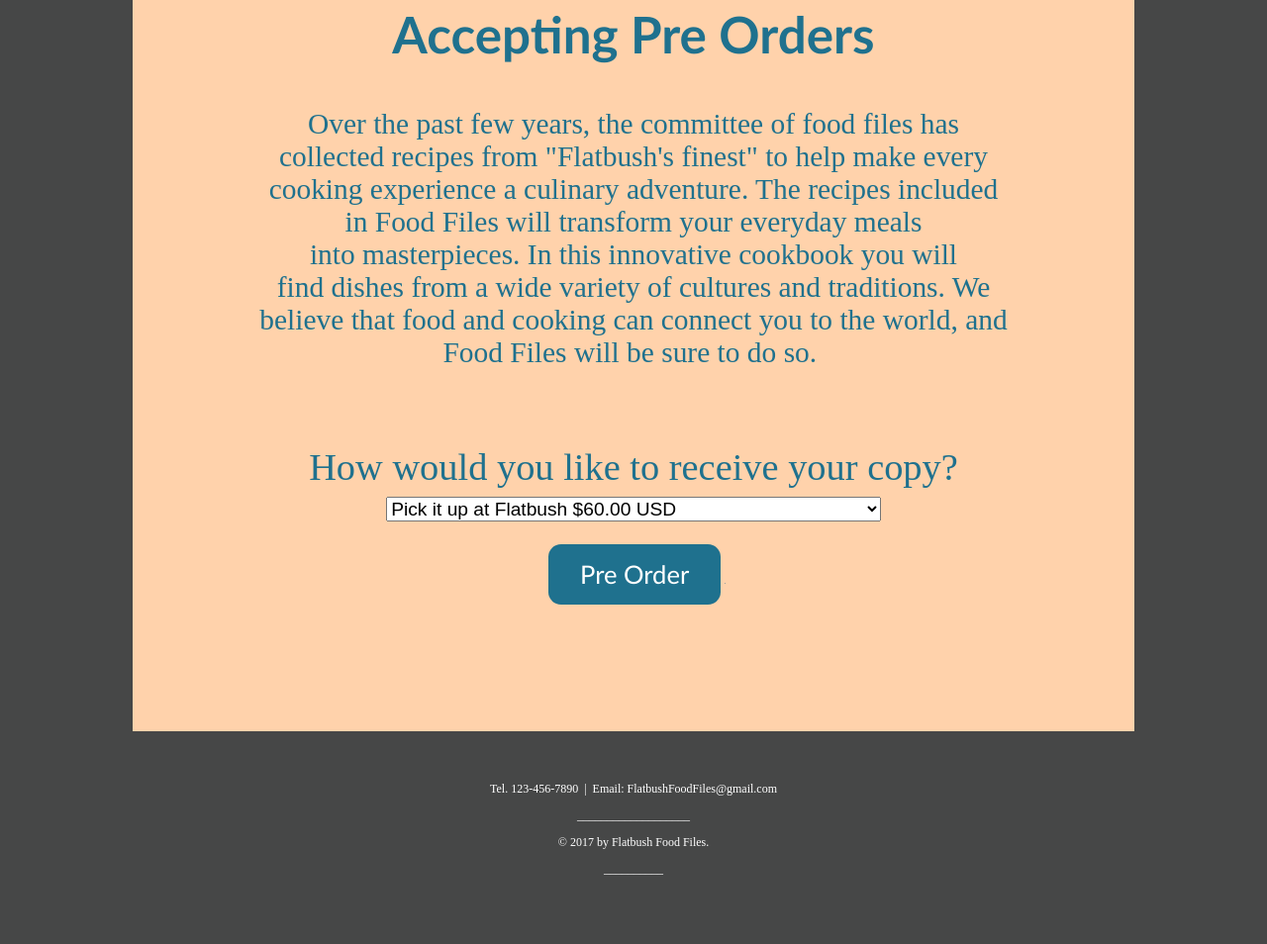
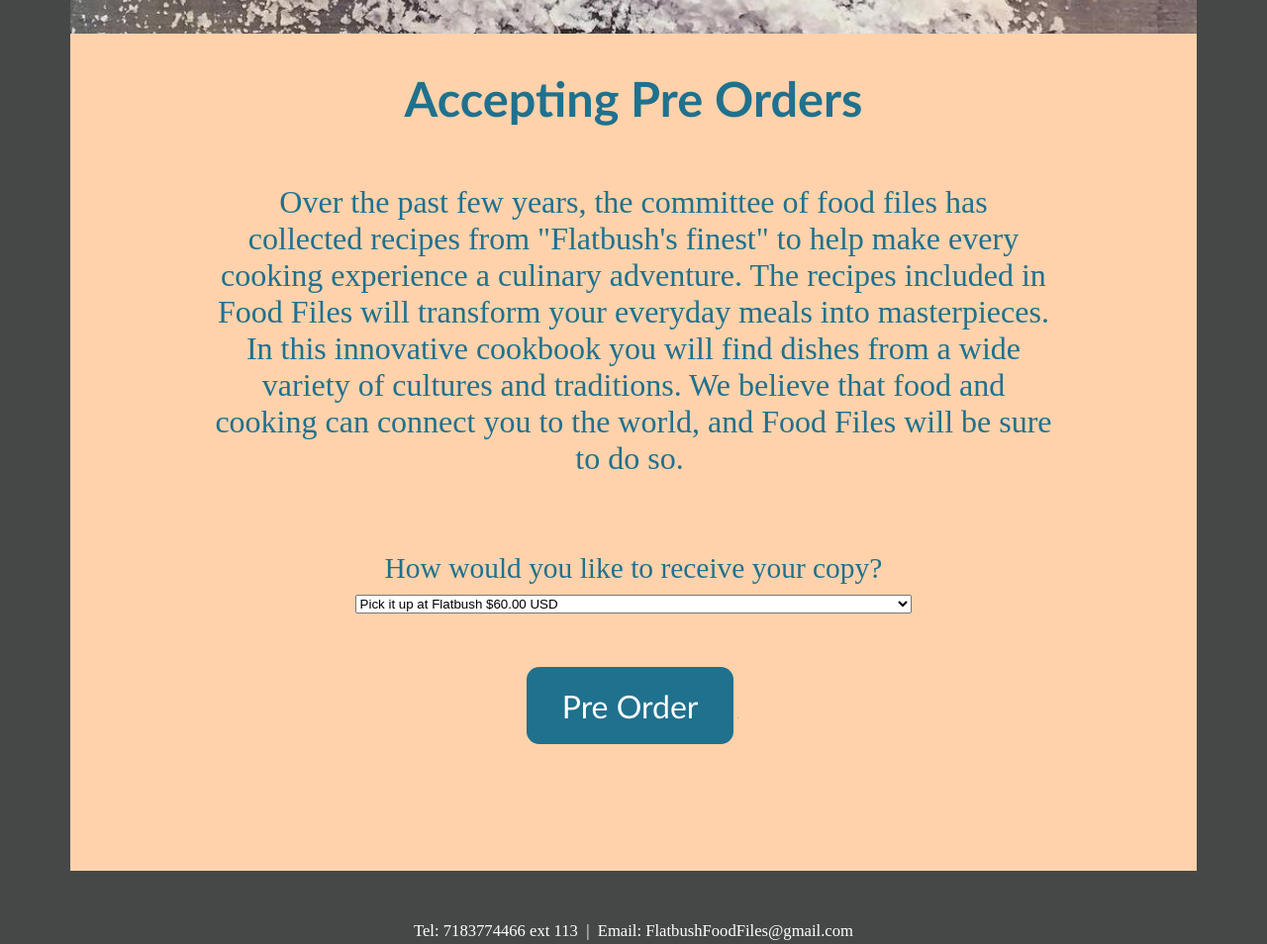
Before and after one commit to ikeybenz1/ikeybenz1.github.io, a plain HTML site: page index.html in a window 1280 px wide. Shown: the part 899-1853 px from the top of the page at 99% size. Before the commit the page ends 1823 px from the top, so only its background shows below. Drawn offline with Linux system fonts and the light colour scheme.

Commit message:
Fixed font sizes

```diff
--- a/index.html
+++ b/index.html
@@ -10,13 +10,13 @@
     <div class="mainPage">
       <img src="FoodFilesImage.jpg" alt="" style="width: 100%; height: Auto;">
       <div class="" style="width: 100%; height: 6vw;">
-        <h4 style="color: #1F718E; font-family: Trebuchet MS; text-align: center; font-size: 4vw;">Accepting Pre Orders</h4>
+        <h1 style="color: #1F718E; font-family: Trebuchet MS; text-align: center; font-size: 3.8vw;">Accepting Pre Orders</h1>
       </div>
 
-      <div class="descriptionParagraph" style="width: 75%; margin-left: 12.5%;">
-        <p style="color: #1F718E; text-align: center; font-size: 2.3vw;">Over the past few years, the committee of food files has collected recipes from "Flatbush's finest" to help make every cooking experience a culinary adventure. The recipes included in Food Files will transform your everyday meals into masterpieces. In this innovative cookbook you will find dishes from a wide variety of cultures and traditions. We believe that food and cooking can connect you to the world, and Food Files will be sure to do so. </p>
+      <div class="descriptionParagraph" style="width: 75%; margin-left: 12.5%; margin-top: 3vw;">
+        <p style="color: #1F718E; text-align: center; font-size: 2.5vw;">Over the past few years, the committee of food files has collected recipes from "Flatbush's finest" to help make every cooking experience a culinary adventure. The recipes included in Food Files will transform your everyday meals into masterpieces. In this innovative cookbook you will find dishes from a wide variety of cultures and traditions. We believe that food and cooking can connect you to the world, and Food Files will be sure to do so. </p>
       </div>
-      <p style="color: #1F718E; font-size: 3vw; height: 0.5vw; text-align: center; margin-top: 6vw;">How would you like to receive your copy?</p>
+      <p style="color: #1F718E; height: 0.5vw; text-align: center; margin-top: 6vw; font-size: 2.3vw;">How would you like to receive your copy?</p>
 
       <div class="preOrderButton" style="width: 50%; margin-left: 25%;">
 
@@ -24,9 +24,9 @@
           <input type="hidden" name="cmd" value="_s-xclick">
           <input type="hidden" name="hosted_button_id" value="DD5RMWW3RX6GY">
           <table style="width: 100%">
-              <tr><td><input type="hidden" name="on0" value="Shipping and Pickup Options"></td></tr><tr><td><select name="os0" style="width: 100%; font-size: 1.5vw;">
-                <option value="Pickup your cookbook at Flatbush" style="font-size: 1vw;">Pick it up at Flatbush $60.00 USD</option>
-                <option value="Have your cookbook shipped to you" style="font-size: 1vw;">Have it shipped $67.99 USD</option>
+              <tr><td><input type="hidden" name="on0" value="Shipping and Pickup Options"></td></tr><tr><td><select name="os0" style="width: 100%;">
+                <option value="Pickup your cookbook at Flatbush" >Pick it up at Flatbush $60.00 USD</option>
+                <option value="Have your cookbook shipped to you">Have it shipped $67.99 USD</option>
               </select> </td></tr>
          </table>
          <input type="hidden" name="currency_code" value="USD">
@@ -37,10 +37,10 @@
   </div>
 
   <div>
-    <p style="text-align: center; color: white; font-size: 12px;">Tel. 123-456-7890  |  Email: FlatbushFoodFiles@gmail.com</p>
-    <p style="text-align: center; color: white; font-size: 12px;">___________________</p>
-    <p style="text-align: center; color: white; font-size: 12px;">© 2017 by Flatbush Food Files.</p>
-    <p style="text-align: center; color: white; font-size: 12px;">__________</p>
+    <p style="text-align: center; color: white; font-size: 1.3vw;">Tel: 7183774466 ext 113   |  Email: FlatbushFoodFiles@gmail.com</p>
+    <p style="text-align: center; color: white; font-size: 1.3vw;">___________________</p>
+    <p style="text-align: center; color: white; font-size: 1.3vw;">© 2017 by Flatbush Food Files.</p>
+    <p style="text-align: center; color: white; font-size: 1.3vw;">__________</p>
   </div>
   <a href="https://www.instagram.com/flatbush_food_files/"><img src="apple-touch-icon.png" alt="" style="width: 5%; height: auto; margin-left: 47.5%;"></a>
 
@@ -61,25 +61,25 @@
   }
   .mainPage {
     background-color: #FFD2AB;
-    width: 80%;
-    margin-left: 10%;
+    width: 90%;
+    margin-left: 5%;
     margin-bottom: 4vw;
 
   }
 
   button {
-    -webkit-border-radius: 10;
-    -moz-border-radius: 10;
+    -webkit-border-radius: 1vw;
+    -moz-border-radius: 1vw;
     border-radius: 1vw;
     border-style: none;
     font-family: Trebuchet MS;
+    font-size: 2.5vw;
     color: #ffffff;
-    font-size: 2vw;
     background: #1F718E;
-    padding: 1.2vw 2.5vw 1.2vw 2.5vw;
+    padding: 1.5vw 2.8vw 1.5vw 2.8vw;
     text-decoration: none;
-    margin-left: 33%;
-    margin-top: 20px;
+    margin-left: 31%;
+    margin-top: 4vw;
     margin-bottom: 10vw;
 }
 
```
